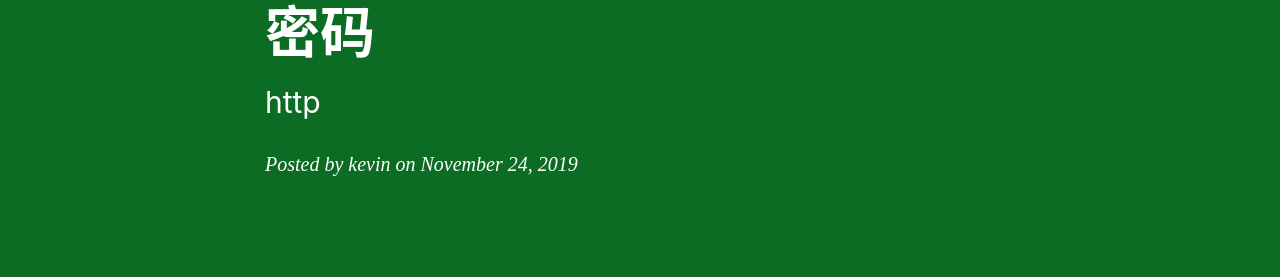
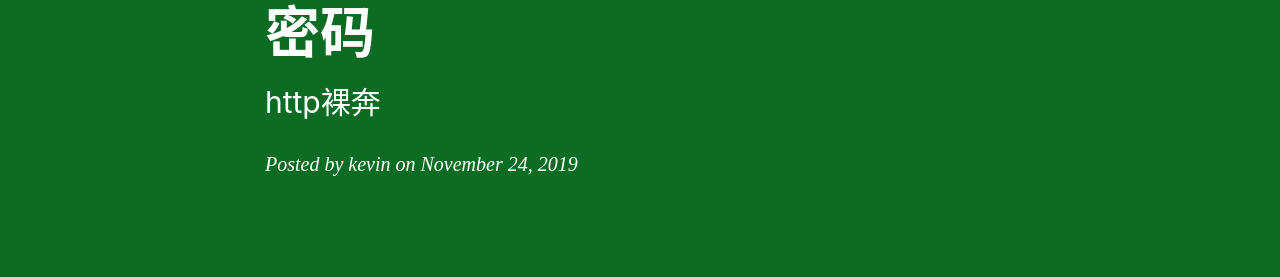
Before and after one commit to yarkable/yarkable.github.io, a Jekyll site: the page built from _posts/2019-11-24-Kali Linux ARP欺骗获取明文密码.md, in a window 1280 px wide and 900 px high. Shown: the part 258-535 px from the top of the window. Built offline with Jekyll 4.4.1, drawn with Linux system fonts in a browser that asks for light colours; nearby versions of some CDN libraries; comment, search, counter and statistics services are not loaded.

Commit message:
upload post

```diff
--- a/_posts/2019-11-24-Kali Linux ARP欺骗获取明文密码.md
+++ b/_posts/2019-11-24-Kali Linux ARP欺骗获取明文密码.md
@@ -1,7 +1,7 @@
 ---
 layout:     post
 title:      Kali Linux ARP欺骗获取明文密码
-subtitle:   http
+subtitle:   http裸奔
 date:       2019-11-24
 author:     kevin
 header-img: img/green-bg.jpg
```
Also changed, not shown: other parts of _posts/2019-11-24-Kali Linux ARP欺骗获取明文密码.md (+3 -1 lines).
